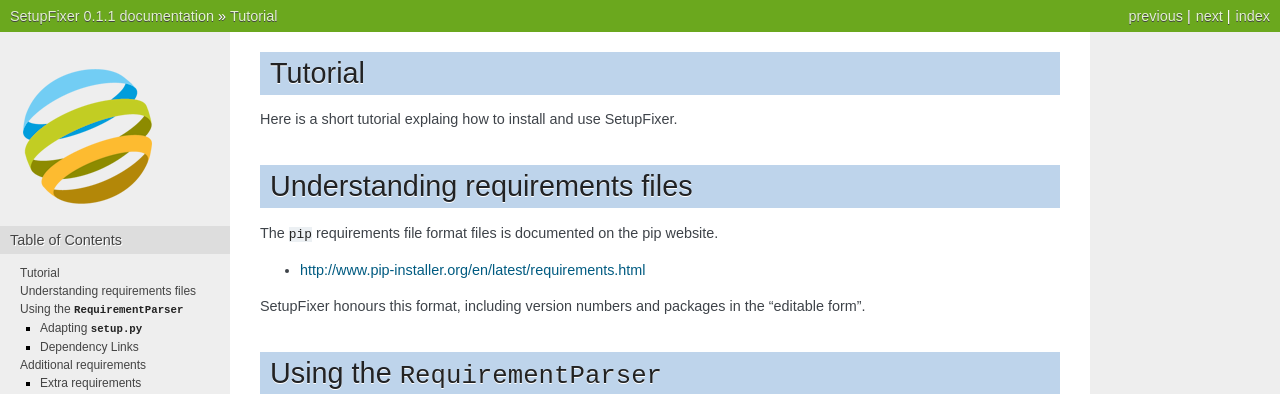
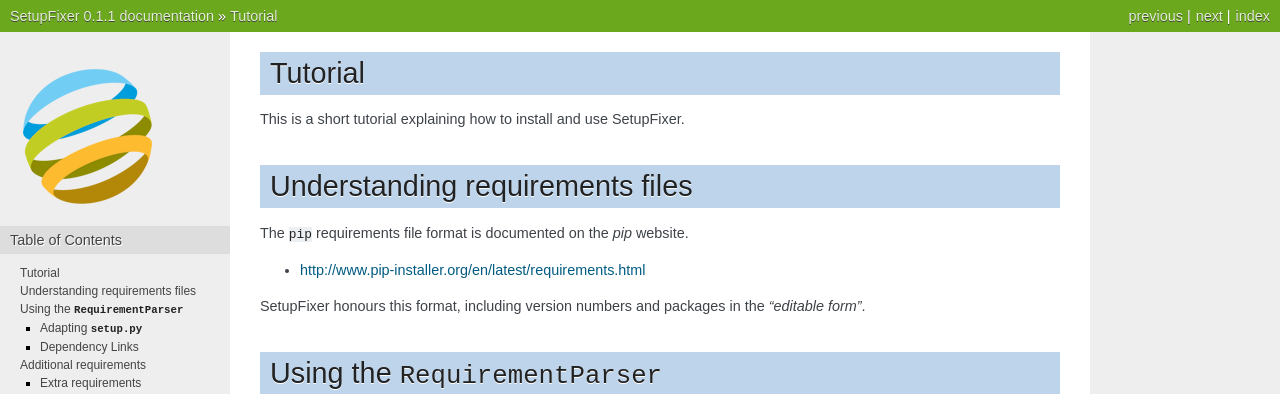
Before and after one commit to pombredanne/SetupFixer, a Sphinx documentation site: the page built from doc/source/Tutorial.rst, in a window 1280 px wide and 900 px high. Shown: the top 394 px of the window. Built offline with Sphinx 7.4.7, drawn with Linux system fonts in a browser that asks for light colours; formulas are drawn with MathJax 3.

Commit message:
Fixed some typos in the docs

```diff
--- a/doc/source/Tutorial.rst
+++ b/doc/source/Tutorial.rst
@@ -3,17 +3,17 @@
 Tutorial
 ========
 
-Here is a short tutorial explaing how to install and use SetupFixer.
+This is a short tutorial explaining how to install and use SetupFixer.
 
 Understanding requirements files
 ================================
 
-The ``pip`` requirements file format files is documented on the pip website.
+The ``pip`` requirements file format is documented on the *pip* website.
 
 * http://www.pip-installer.org/en/latest/requirements.html
 
 SetupFixer honours this format, including version numbers and packages in the
-"editable form".
+*"editable form"*.
 
 Using the ``RequirementParser``
 ===============================
```
